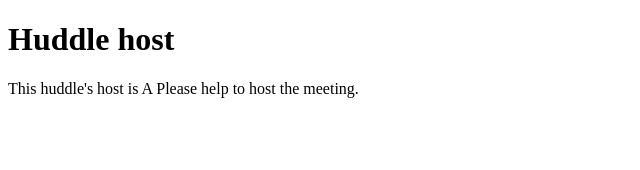
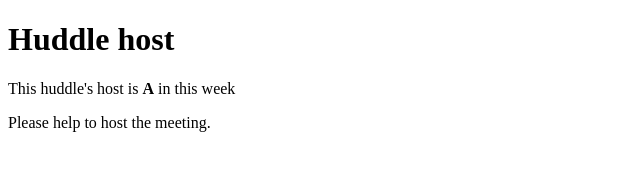
Before and after one commit to c5ms/c5ms.github.io, a plain HTML site: page index.html in a window 1280 px wide. Shown: the whole page, without its empty margins (0-640 px from the left). Drawn offline with Linux system fonts and the light colour scheme.

Commit message:
feat(portal): optimize the paragraph

```diff
--- a/index.html
+++ b/index.html
@@ -1,15 +1,23 @@
 <!DOCTYPE html>
 <html lang="en">
   <head>
-    <meta charset="UTF-8">
+    <meta charset="UTF-8" />
     <title>AI group home page</title>
+    <style>
+      .host_name {
+        font-weight: bold;
+      }
+    </style>
   </head>
   <body>
     <h1>Huddle host</h1>
+    <div>
       <p>
-    This huddle's host is <span id="id_host"></span>
-    Please help to host the meeting.
+        This huddle's host is <span class="host_name" id="id_host"></span> in
+        this week
       </p>
+      <p>Please help to host the meeting.</p>
+    </div>
     <script src="./scripts/index.js"></script>
   </body>
 </html>
```
Also changed, not shown: scripts/index.js (+2 -5 lines). Lines whose indentation alone changed are shown as unchanged.
